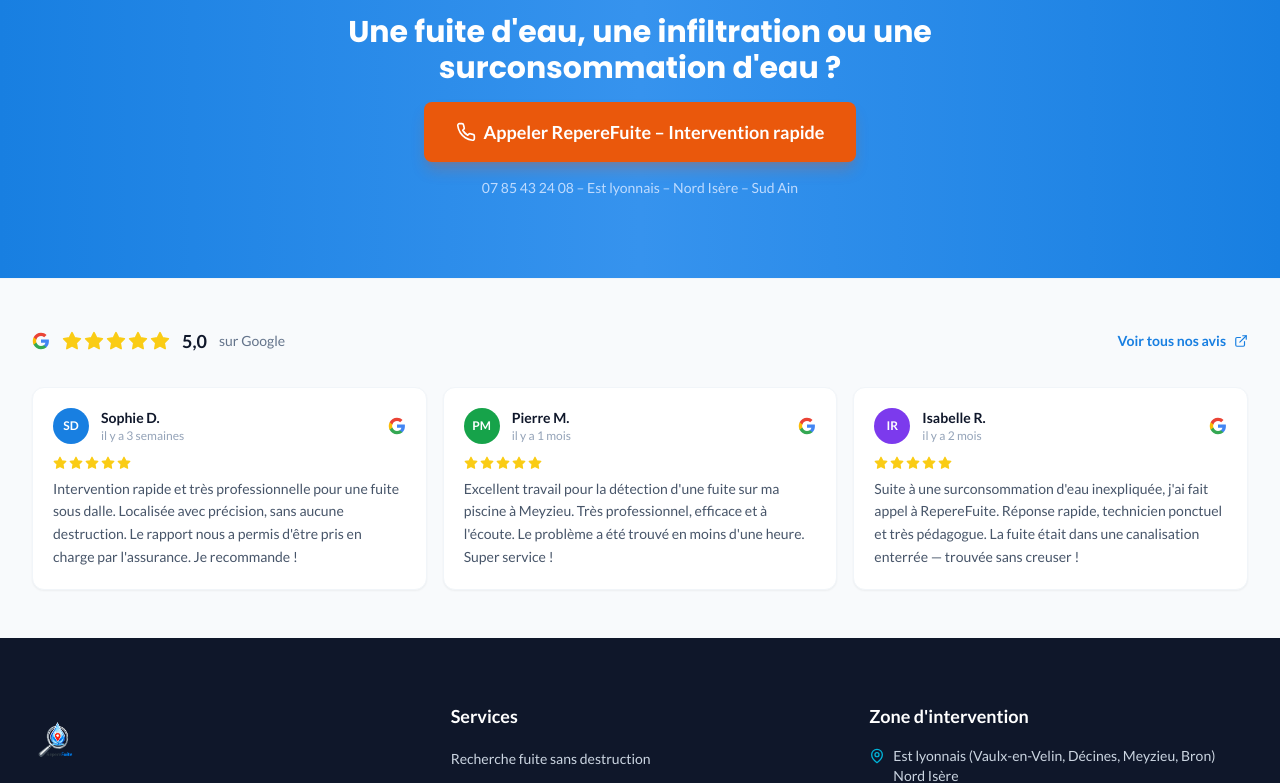
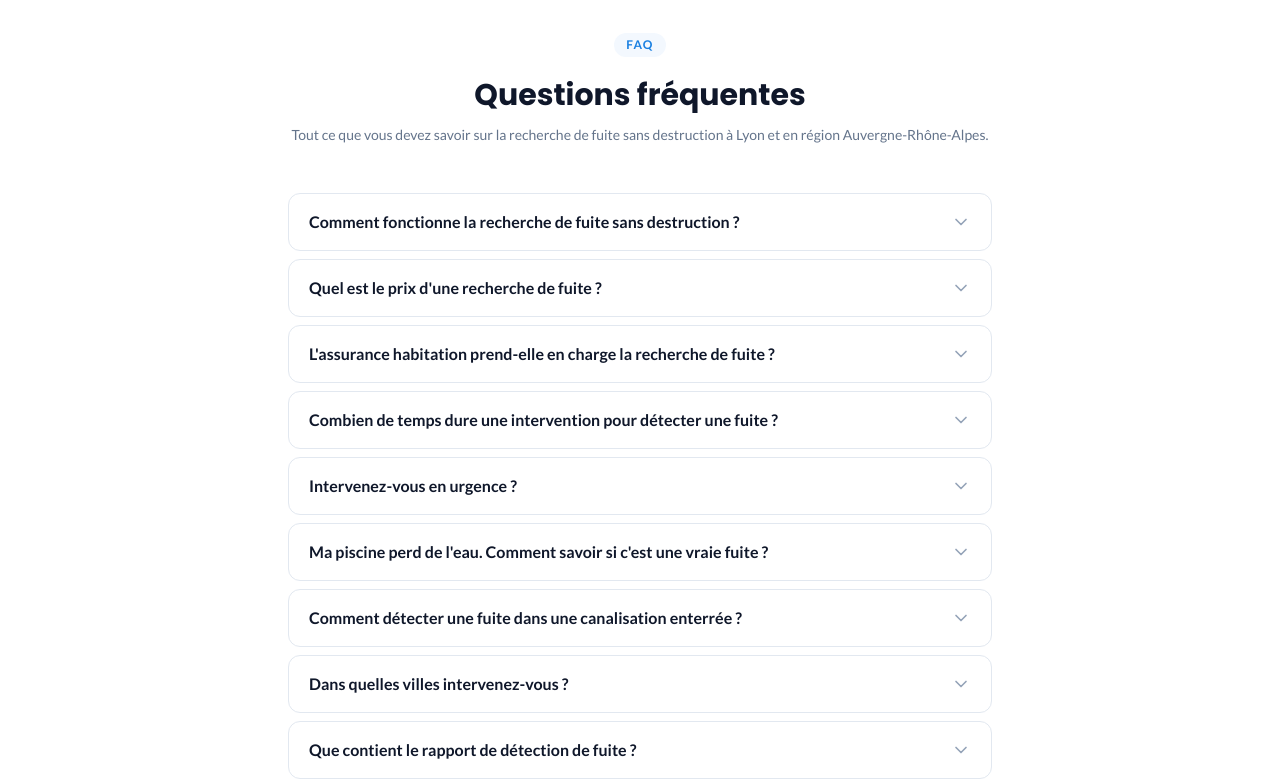
Before and after one commit to enzotrade11/reperefuite, a Next.js app: page / in a window 1280 px wide. Shown: the part 7100-7883 px from the top of the page. Built offline with nearby package versions, Linux system fonts and the light colour scheme.

Commit message:
feat: FAQ SEO + schema LocalBusiness enrichi

```diff
--- a/src/app/page.tsx
+++ b/src/app/page.tsx
@@ -10,6 +10,7 @@
 import CTABanner from '@/components/sections/CTABanner'
 import MiddleCTA from '@/components/sections/MiddleCTA'
 import JsonLd from '@/components/seo/JsonLd'
+import HomeFAQ, { homeFaqItems } from '@/components/sections/HomeFAQ'
 import { CheckCircle2, ArrowRight } from 'lucide-react'
 import FadeIn from '@/components/ui/FadeIn'
 import Link from 'next/link'
@@ -24,7 +25,7 @@
 export default function HomePage() {
   return (
     <>
-      <JsonLd />
+      <JsonLd faqItems={homeFaqItems} />
       <Hero />
       <AssurancesCarousel />
 
@@ -95,6 +96,7 @@
       <ZoneIntervention />
       <SituationsLinks />
       <WhySansDestruction />
+      <HomeFAQ />
       <CTABanner />
     </>
   )
--- /dev/null
+++ b/src/components/sections/HomeFAQ.tsx
@@ -0,0 +1,103 @@
+import { ChevronDown } from 'lucide-react'
+import Link from 'next/link'
+
+// Partagé avec JsonLd pour le schema FAQPage
+export const homeFaqItems = [
+  {
+    question: 'Comment fonctionne la recherche de fuite sans destruction ?',
+    answer:
+      'Nos techniciens utilisent des technologies non invasives : gaz traceur (hélium/hydrogène), écoute acoustique, caméra thermique infrarouge et colorants fluorescents. Ces méthodes permettent de localiser la fuite avec précision millimétrique, sans ouvrir vos murs ni casser votre carrelage. Une fois la fuite localisée, un rapport complet vous est remis.',
+  },
+  {
+    question: "Quel est le prix d'une recherche de fuite ?",
+    answer:
+      "Le coût varie selon la complexité de l'intervention et le type de fuite (habitation, piscine, canalisation enterrée). Nous vous fournissons un devis clair avant toute intervention. Dans la majorité des cas de dégâts des eaux, votre assurance habitation prend en charge tout ou partie de nos honoraires.",
+  },
+  {
+    question: "L'assurance habitation prend-elle en charge la recherche de fuite ?",
+    answer:
+      "Oui, dans la plupart des sinistres liés à un dégât des eaux, votre assurance prend en charge les frais de recherche de fuite. Notre rapport d'expertise est rédigé spécifiquement pour faciliter votre déclaration de sinistre. Nous travaillons avec toutes les grandes compagnies d'assurance (Allianz, Maif, Groupama, Axa, MMA, etc.).",
+  },
+  {
+    question: "Combien de temps dure une intervention pour détecter une fuite ?",
+    answer:
+      "La majorité de nos interventions dure entre 1 et 3 heures, selon l'accessibilité du réseau et la complexité de la fuite. Dès la fin de l'intervention, vous recevez un rapport complet avec la localisation précise de la fuite et des photos géolocalisées.",
+  },
+  {
+    question: 'Intervenez-vous en urgence ?',
+    answer:
+      "Oui. Nous intervenons généralement sous 24 à 48 heures dans tout notre secteur (Est Lyonnais, Nord Isère, Sud Ain). Pour les situations urgentes avec risque de dégâts importants, contactez-nous directement au 07 85 43 24 08 pour convenir d'un rendez-vous prioritaire.",
+  },
+  {
+    question: 'Ma piscine perd de l\'eau. Comment savoir si c\'est une vraie fuite ?',
+    answer:
+      "Une piscine perd naturellement quelques centimètres d'eau par semaine par évaporation. Si la perte dépasse 2-3 cm/semaine ou est anormalement rapide, c'est suspect. Le test du seau (comparer l'évaporation dans le bassin et dans un seau posé sur la margelle) permet de confirmer. Si vous suspectez une fuite, contactez-nous pour un diagnostic précis.",
+  },
+  {
+    question: 'Comment détecter une fuite dans une canalisation enterrée ?',
+    answer:
+      "Les signes d'une fuite enterrée sont : une surconsommation d'eau inexpliquée sur votre facture, une zone de terrain anormalement humide ou verte, une baisse de pression dans votre réseau. Nos techniciens utilisent le gaz traceur et l'écoute acoustique pour localiser la fuite sans aucune fouille préalable.",
+  },
+  {
+    question: "Dans quelles villes intervenez-vous ?",
+    answer:
+      "Nous intervenons dans tout l'Est Lyonnais et ses alentours : Lyon, Villeurbanne, Bron, Décines, Meyzieu, Chassieu, Genas, Saint-Priest, Vaulx-en-Velin, Rillieux-la-Pape, Caluire-et-Cuire (Rhône), Bourgoin-Jallieu, L'Isle-d'Abeau (Isère), Miribel, Beynost, Ambérieu-en-Bugey (Ain). Rayon d'intervention : 50 km autour de Lyon Est.",
+  },
+  {
+    question: "Que contient le rapport de détection de fuite ?",
+    answer:
+      "Notre rapport d'expertise comprend : la description précise de la fuite et de son origine, la localisation exacte avec photos géolocalisées, les méthodes de détection utilisées, les préconisations de réparation et une conclusion technique. Ce document est reconnu par les assureurs et permet d'accélérer votre prise en charge.",
+  },
+  {
+    question: "Peut-on détecter une infiltration de toiture sans démonter les tuiles ?",
+    answer:
+      "Oui, c'est précisément l'avantage de nos méthodes non destructives. Nous utilisons la caméra thermique infrarouge pour détecter les zones humides cachées dans la charpente et sous la toiture, ainsi que des colorants traceurs pour suivre le cheminement de l'eau. Aucun démontage n'est nécessaire pour le diagnostic.",
+  },
+]
+
+export default function HomeFAQ() {
+  return (
+    <section className="py-16 lg:py-24 bg-white border-t border-gray-100">
+      <div className="max-w-3xl mx-auto px-4 sm:px-6 lg:px-8">
+        {/* Header */}
+        <div className="text-center mb-12">
+          <span className="inline-block text-xs font-semibold text-primary uppercase tracking-widest mb-3 px-3 py-1 bg-primary/5 rounded-full">
+            FAQ
+          </span>
+          <h2 className="font-sora text-3xl font-bold text-gray-900 mt-2 mb-3">
+            Questions fréquentes
+          </h2>
+          <p className="text-gray-500 text-sm">
+            Tout ce que vous devez savoir sur la recherche de fuite sans destruction à Lyon et en région Auvergne-Rhône-Alpes.
+          </p>
+        </div>
+
+        {/* Accordion natif — zéro JS, SEO-friendly */}
+        <div className="space-y-2">
+          {homeFaqItems.map((item, i) => (
+            <details
+              key={i}
+              className="group border border-gray-200 rounded-xl overflow-hidden bg-white hover:border-primary/30 transition-colors"
+            >
+              <summary className="flex items-center justify-between gap-4 cursor-pointer px-5 py-4 font-semibold text-gray-900 hover:text-primary transition-colors select-none list-none [&::-webkit-details-marker]:hidden">
+                <span className="text-sm sm:text-base">{item.question}</span>
+                <ChevronDown className="w-5 h-5 text-gray-400 shrink-0 group-open:rotate-180 transition-transform duration-200" />
+              </summary>
+              <div className="px-5 pb-5 text-gray-600 text-sm leading-relaxed border-t border-gray-100 pt-4">
+                {item.answer}
+              </div>
+            </details>
+          ))}
+        </div>
+
+        {/* CTA bas */}
+        <p className="text-center mt-10 text-sm text-gray-500">
+          Vous ne trouvez pas la réponse à votre question ?{' '}
+          <Link href="/contact" className="text-primary font-semibold hover:underline">
+            Contactez-nous directement →
+          </Link>
+        </p>
+      </div>
+    </section>
+  )
+}
--- a/src/components/seo/JsonLd.tsx
+++ b/src/components/seo/JsonLd.tsx
@@ -7,32 +7,83 @@
 export default function JsonLd({ faqItems }: JsonLdProps) {
   const localBusiness = {
     '@context': 'https://schema.org',
-    '@type': 'LocalBusiness',
+    '@type': ['LocalBusiness', 'Plumber'],
     name: siteConfig.name,
     description: siteConfig.fullTagline,
     url: siteConfig.url,
     telephone: siteConfig.phoneDisplay,
     email: siteConfig.email,
     image: `${siteConfig.url}/images/logo-reperefuite.png`,
-    areaServed: {
-      '@type': 'GeoCircle',
-      geoMidpoint: {
+    logo: `${siteConfig.url}/images/logo-reperefuite.png`,
+    aggregateRating: {
+      '@type': 'AggregateRating',
+      ratingValue: '5',
+      reviewCount: '8',
+      bestRating: '5',
+      worstRating: '1',
+    },
+    openingHoursSpecification: [
+      {
+        '@type': 'OpeningHoursSpecification',
+        dayOfWeek: ['Monday', 'Tuesday', 'Wednesday', 'Thursday', 'Friday'],
+        opens: '08:00',
+        closes: '18:00',
+      },
+      {
+        '@type': 'OpeningHoursSpecification',
+        dayOfWeek: ['Saturday'],
+        opens: '09:00',
+        closes: '17:00',
+      },
+    ],
+    areaServed: [
+      { '@type': 'City', name: 'Lyon' },
+      { '@type': 'City', name: 'Villeurbanne' },
+      { '@type': 'City', name: 'Bron' },
+      { '@type': 'City', name: 'Décines-Charpieu' },
+      { '@type': 'City', name: 'Meyzieu' },
+      { '@type': 'City', name: 'Chassieu' },
+      { '@type': 'City', name: 'Genas' },
+      { '@type': 'City', name: 'Saint-Priest' },
+      { '@type': 'City', name: 'Vaulx-en-Velin' },
+      { '@type': 'City', name: 'Rillieux-la-Pape' },
+      { '@type': 'City', name: 'Caluire-et-Cuire' },
+      { '@type': 'City', name: 'Bourgoin-Jallieu' },
+      { '@type': 'City', name: "L'Isle-d'Abeau" },
+      { '@type': 'City', name: 'Miribel' },
+      { '@type': 'City', name: 'Beynost' },
+      { '@type': 'City', name: 'Ambérieu-en-Bugey' },
+    ],
+    address: {
+      '@type': 'PostalAddress',
+      addressLocality: 'Lyon',
+      addressRegion: 'Auvergne-Rhône-Alpes',
+      addressCountry: 'FR',
+    },
+    geo: {
       '@type': 'GeoCoordinates',
       latitude: 45.764,
       longitude: 4.8357,
     },
-      geoRadius: '50000',
-    },
-    address: {
-      '@type': 'PostalAddress',
-      addressLocality: 'Lyon Est',
-      addressRegion: 'Auvergne-Rhône-Alpes',
-      addressCountry: 'FR',
+    sameAs: [
+      'https://www.google.com/search?q=Rep%C3%A8reFuite+-+Recherche+de+fuite+%26+D%C3%A9tection+non+destructive',
+    ],
+    hasOfferCatalog: {
+      '@type': 'OfferCatalog',
+      name: 'Services de détection de fuite',
+      itemListElement: [
+        { '@type': 'Offer', itemOffered: { '@type': 'Service', name: 'Recherche de fuite habitation' } },
+        { '@type': 'Offer', itemOffered: { '@type': 'Service', name: 'Détection de fuite piscine' } },
+        { '@type': 'Offer', itemOffered: { '@type': 'Service', name: 'Recherche de fuite canalisation enterrée' } },
+        { '@type': 'Offer', itemOffered: { '@type': 'Service', name: 'Diagnostic infiltration toiture' } },
+        { '@type': 'Offer', itemOffered: { '@type': 'Service', name: 'Diagnostic humidité' } },
+      ],
     },
     priceRange: '$$',
   }
 
-  const faqSchema = faqItems && faqItems.length > 0
+  const faqSchema =
+    faqItems && faqItems.length > 0
       ? {
           '@context': 'https://schema.org',
           '@type': 'FAQPage',
```
Lines whose indentation alone changed are shown as unchanged.
